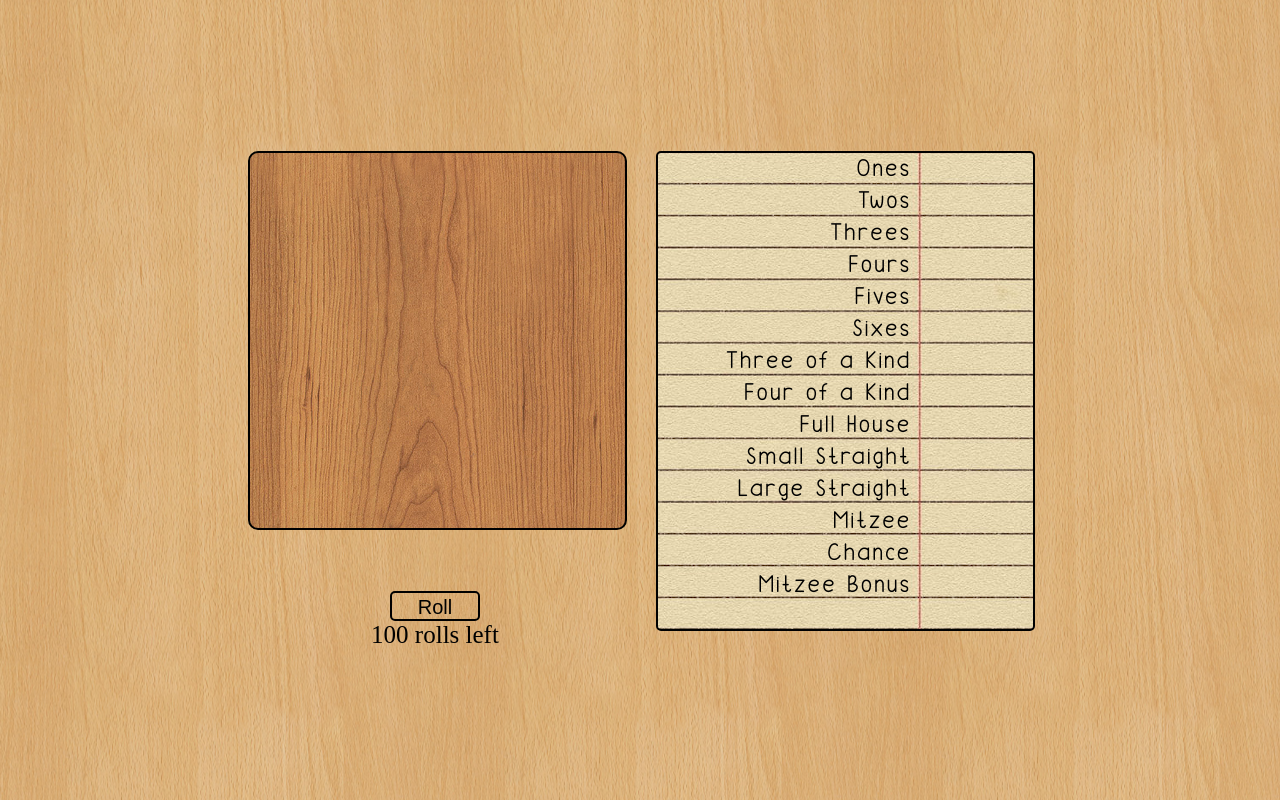
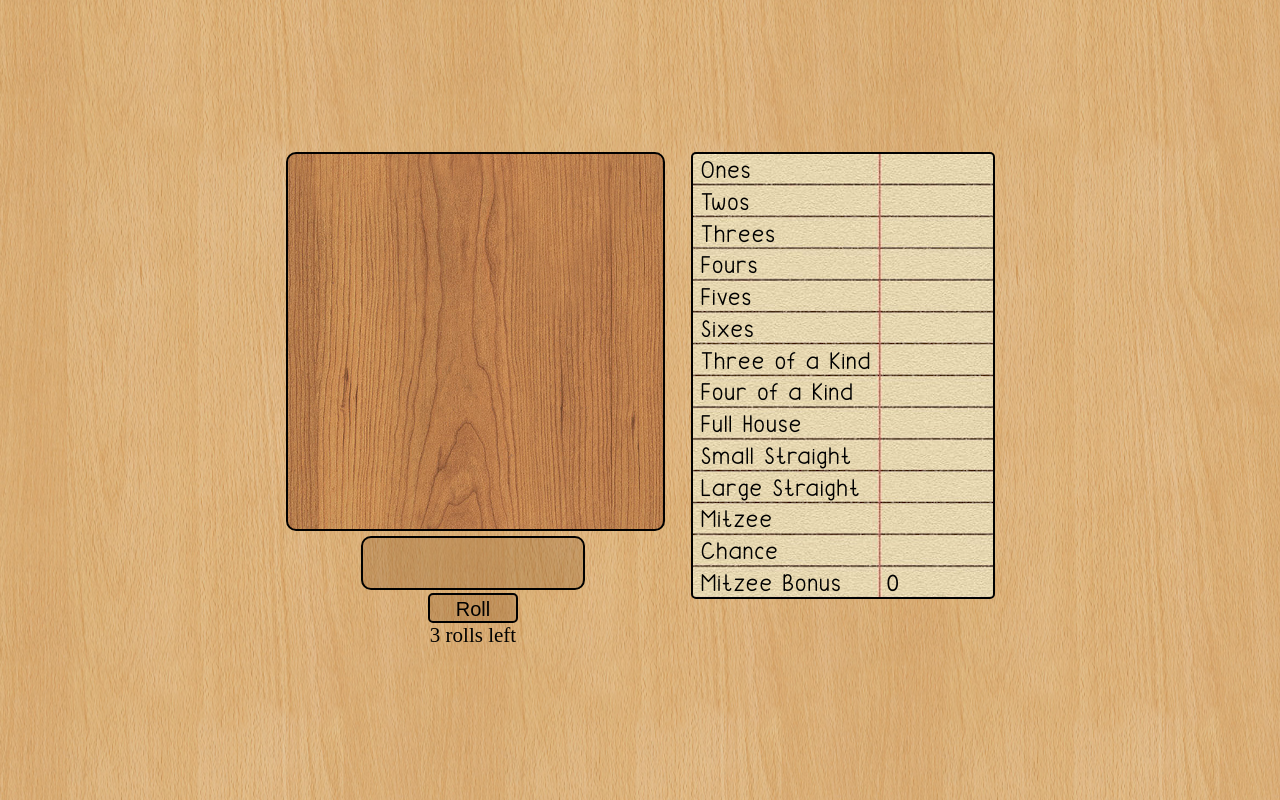
Before and after one commit to joemitz/Mitzee, a plain HTML site: page index.html in a window 1280 px wide. Drawn offline with Linux system fonts and the light colour scheme.

Commit message:
Added CSS styling to boxes and buttons

```diff
--- a/app.js
+++ b/app.js
@@ -297,7 +297,7 @@ $(document).ready(function() {
 
       var renderBoxes = function() {
 
-        var playNames = {
+        var comboNames = {
           1: 'Ones',
           2: 'Twos',
           3: 'Threes',
@@ -314,11 +314,10 @@ $(document).ready(function() {
           'yb': 'Mitzee Bonus'
         }
 
-        $('#plays').remove();
-        $('#boxes').remove();
-
-        var $boxes = $('<div id="boxes"></div>');
-        $boxes.appendTo($boxesContainer);
+        $('.combo').remove();
+        $('.play').remove();
+        $('.combo-points').remove();
+        $('.play-points').remove();
 
         if (jQuery.isEmptyObject(plays) && rolls === 0) {
           for (var key in boxes) {
@@ -327,20 +326,29 @@ $(document).ready(function() {
             }
           }
         }
+
         for (var key in boxes) {
           if (Object.keys(plays).includes(key)) {
             var $play = $('<div class="play" id="' + key + '"></div>');
-            $play.text(playNames[key]);
-            $play.appendTo($boxes);
+            $play.text(comboNames[key]);
+            $play.appendTo($combosContainer);
+
+            var $playPoints = $('<div class="play-points" id="' + key + '"></div>');
+            $playPoints.text(plays[key]);
+            $playPoints.appendTo($pointsContainer);
 
           } else {
-            var $box = $('<div class="box"></div>');
-            $box.text(playNames[key]);
-            $box.appendTo($boxes);
+            var $combo = $('<div class="combo"></div>');
+            $combo.text(comboNames[key]);
+            $combo.appendTo($combosContainer);
+
+            var $comboPoints = $('<div class="combo-points" id="' + key + '"></div>');
+            if (boxes[key] !== '_') { $comboPoints.text(boxes[key]); }
+            $comboPoints.appendTo($pointsContainer);
           }
         }
 
-        $(".play").click(function() {
+        $(".play-points").click(function() {
           var id = $(this).attr('id');
 
           if (id !== 'y') {
@@ -355,7 +363,7 @@ $(document).ready(function() {
 
           turns--;
           rolled = false;
-          rolls = 100;
+          rolls = 3;
           holds = [];
           hand = initData('hand');
           plays = findPlays(combos, mitzee);
@@ -404,7 +412,7 @@ $(document).ready(function() {
     }
 
     var turns = 13;
-    var rolls = 100;
+    var rolls = 3;
     var rolled = false;
     var hand = initData('hand');
     var plays = findPlays(combos, mitzee);
@@ -416,6 +424,8 @@ $(document).ready(function() {
   var $holdsContainer = $('#holds-container');
   var $rollsContainer = $('#rolls-container');
   var $boxesContainer = $('#boxes-container');
+  var $combosContainer = $('#combos-container');
+  var $pointsContainer = $('#points-container');
   var $scoreContainer = $('#score-container');
 
   var combos = initData('combos');
--- a/index.html
+++ b/index.html
@@ -15,11 +15,18 @@
     <img src="img/5.png" id="5" class="hide">
     <img src="img/6.png" id="6" class="hide">
     <div id="app">
-      <div id="board-container"></div>
-      <div id="holds-container"></div>
-      <div id="rolls-container"></div>
-      <div id="boxes-container"></div>
-      <div id="score-container"></div>
+      <div id="col1-container">
+        <div id="board-container"></div>
+        <div id="holds-container"></div>
+        <div id="rolls-container"></div>
+      </div>
+      <div id="col2-container">
+        <div id="boxes-container">
+          <div id="combos-container"></div>
+          <div id="points-container"></div>
+        </div>
+        <div id="score-container"></div>
+      </div>
     </div>
   </body>
 </html>
--- a/styles.css
+++ b/styles.css
@@ -4,76 +4,36 @@
 }
 
 html, body {
-  color: rgb(0, 0, 0);
-  font-size: 25px;
   background-image: url("img/wood3.png");
   background-repeat: repeat;
   background-attachment: fixed;
   background-position: center;
   height: 100%;
-  display: grid;
+
+  color: rgb(0, 0, 0);
+  font-size: 25px;
+  user-select: none;
+
+  display: flex;
+  justify-content: center;
   align-items: center;
-  justify-content: center;
 }
 
 img.hide {
   display: none;
 }
 
-.play:hover, .holds:hover, #rollBtn:hover {
-  cursor: pointer;
-}
-
-.play {
-  font-weight: bold;
-}
-
-.play:hover {
-  color:rgb(81, 81, 81);
+img {
+  height: 42px;
+  width: 42px;
 }
 
 #app {
-  display: grid;
-  grid-template-columns: 410px 410px;
-  grid-template-rows: auto;
-  grid-template-areas:
-    "l1 r1"
-    "l2 r1"
-    "l3 r1";
-  justify-items: center;
-}
-
-#board-container {
-  grid-area: l1;
-  height: 390px;
-}
-
-#holds-container {
-  grid-area: l2;
-  height: 50px;
-}
-
-#rolls-container {
-  grid-area: l3;
-  text-align: center;
-}
-
-#boxes-container {
-  grid-area: r1;
-  background-image: url("img/paper.png");
-  background-repeat: no-repeat;
-  background-attachment: local;
-  background-position: top;
-  border-style: solid;
-  border-width: 2px;
-  border-radius: 5px;
-  width: 375px;
-  height: 476px;
-  margin: 0 auto;
-}
-
-#score-container {
-  grid-area: r1;
+  display: flex;
+  flex-direction: row;
+  flex-wrap: wrap;
+  gap: 5px 30px;
+  justify-content: center;
 }
 
 #board {
@@ -84,25 +44,109 @@ img.hide {
   background-image: url("img/wood6.png");
 }
 
+#holds-container {
+  height: 50px;
+  text-align: center;
+  display: flex;
+  justify-content: center;
+  align-items: center;
+  margin: 9px auto 3px auto;
+  width: 220px;
+  background: rgba(100, 45, 0, 0.2);
+  border-radius: 10px;
+  border-style: solid;
+  border-width: 2px;
+}
+
+.holds {
+  cursor: pointer;
+}
+
+#rolls-container {
+  text-align: center;
+}
+
 #rollBtn {
   width: 90px;
   height: 30px;
+  background: rgba(100, 45, 0, 0.2);
+
   font-size: 20px;
   line-height: 26px;
-  background-image: url("img/wood3.png");
+
   border-style: solid;
   border-color: rgb(0, 0, 0);
+  border-width: 2px;
   border-radius: 5px;
 }
 
 #rollBtn:hover {
-  background: linear-gradient(rgba(0, 0, 0, 0.2), rgba(0, 0, 0, 0.2)), url("img/wood3.png");
+  background:transparent;
+  cursor: pointer;
 }
 
-#boxes {
-  line-height: 1.28em;
-  font-family: 'Anisa';
-  letter-spacing: 3px;
-  margin-right: 120px;
-  text-align: right;
+#rollsLeft {
+  font-size: 21px;
 }
+
+#boxes-container {
+  background-image: url("img/paper.png");
+  background-repeat: no-repeat;
+  background-attachment: local;
+  background-position: right;
+
+  border-style: solid;
+  border-width: 2px;
+  border-radius: 5px;
+
+  width: 300px;
+  height: 438px;
+  margin: 0 auto;
+  padding-top: 5px;
+
+  display: flex;
+  flex-direction: row;
+  justify-content: flex-end;
+
+  font-family: Anisa;
+  letter-spacing: 2px;
+}
+
+#combos-container {
+  text-align: left;
+}
+
+#points-container {
+  text-align: left;
+  width: 105px;
+  margin-left: 15px;
+}
+
+.combo, .combo-points {
+  height: 1.27em;
+}
+
+.play {
+  height: 1.27em;
+}
+
+@keyframes pulsate {
+  0% {
+      opacity: 0.2;
+  }
+  50% {
+      opacity: 1.0;
+  }
+  100% {
+      opacity: 0.2;
+  }
+}
+
+.play-points {
+  height: 1.27em;
+  cursor: pointer;
+
+  animation: pulsate 1s ease-out;
+  animation-iteration-count: infinite;
+  opacity: 0.5;
+}
```
